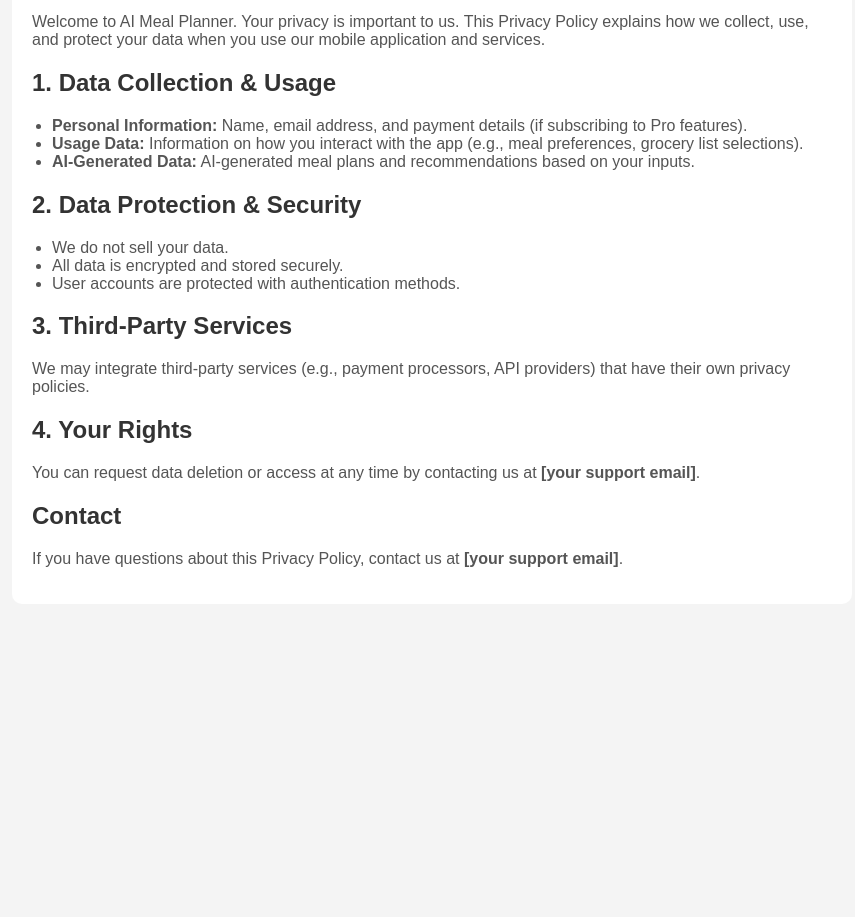
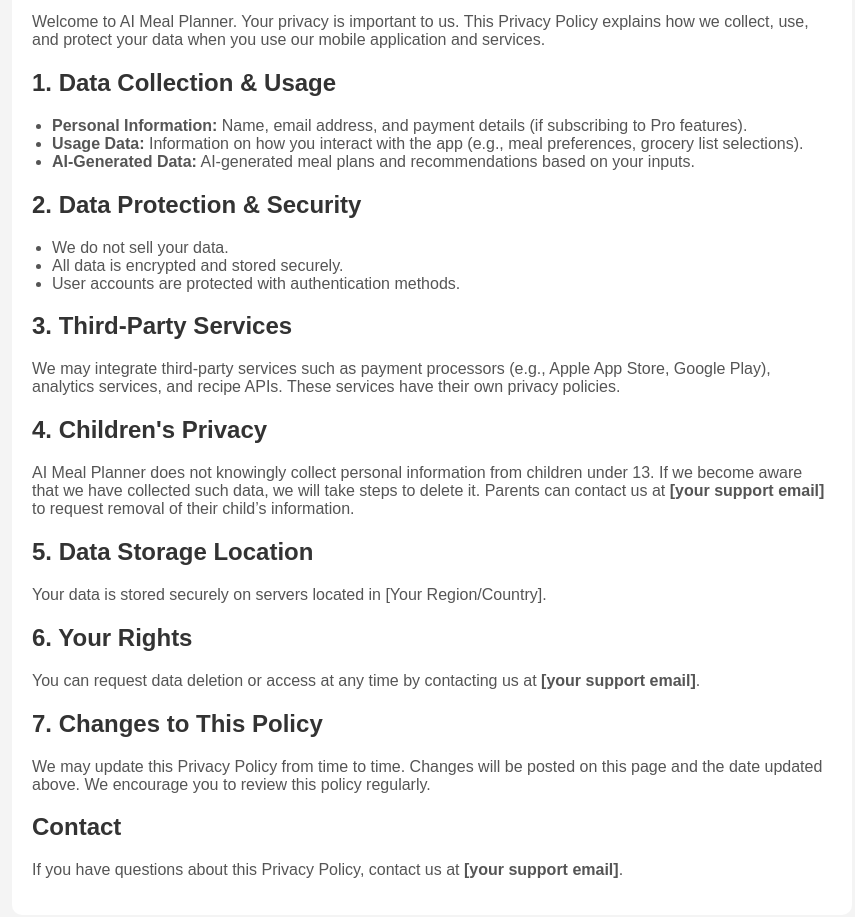
Before and after one commit to Hartman-92/ai-meal-planner-legal, a plain HTML site: page privacy-policy.html in a window 1280 px wide. Shown: the part 141-1058 px from the top of the page, without its empty margins (208-1063 px from the left). Before the commit the page ends 800 px from the top, so only its background shows below. Drawn offline with Linux system fonts and the light colour scheme.

Commit message:
Update privacy-policy.html

```diff
--- a/privacy-policy.html
+++ b/privacy-policy.html
@@ -34,10 +34,19 @@
         </ul>
 
         <h2>3. Third-Party Services</h2>
-        <p>We may integrate third-party services (e.g., payment processors, API providers) that have their own privacy policies.</p>
+        <p>We may integrate third-party services such as payment processors (e.g., Apple App Store, Google Play), analytics services, and recipe APIs. These services have their own privacy policies.</p>
 
-        <h2>4. Your Rights</h2>
+        <h2>4. Children's Privacy</h2>
+        <p>AI Meal Planner does not knowingly collect personal information from children under 13. If we become aware that we have collected such data, we will take steps to delete it. Parents can contact us at <strong>[your support email]</strong> to request removal of their child’s information.</p>
+
+        <h2>5. Data Storage Location</h2>
+        <p>Your data is stored securely on servers located in [Your Region/Country].</p>
+
+        <h2>6. Your Rights</h2>
         <p>You can request data deletion or access at any time by contacting us at <strong>[your support email]</strong>.</p>
+
+        <h2>7. Changes to This Policy</h2>
+        <p>We may update this Privacy Policy from time to time. Changes will be posted on this page and the date updated above. We encourage you to review this policy regularly.</p>
 
         <h2>Contact</h2>
         <p>If you have questions about this Privacy Policy, contact us at <strong>[your support email]</strong>.</p>
```
